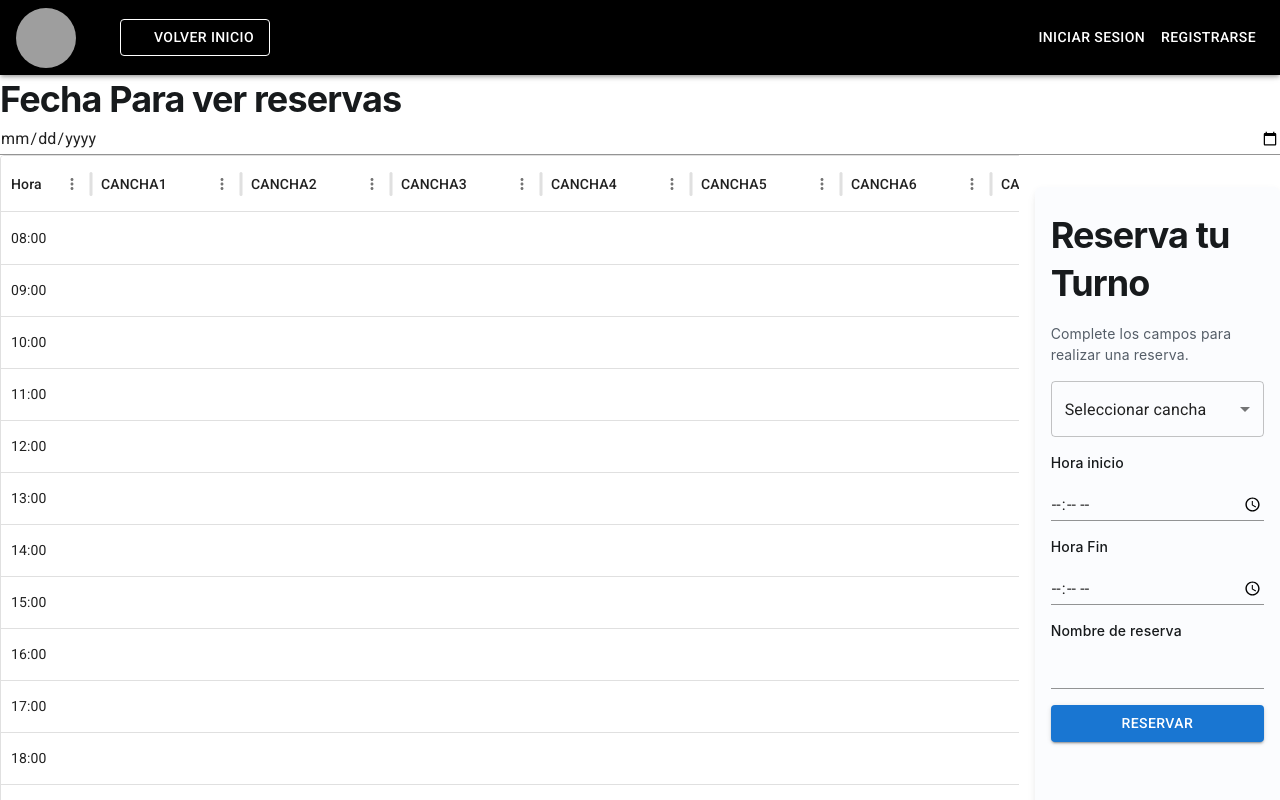
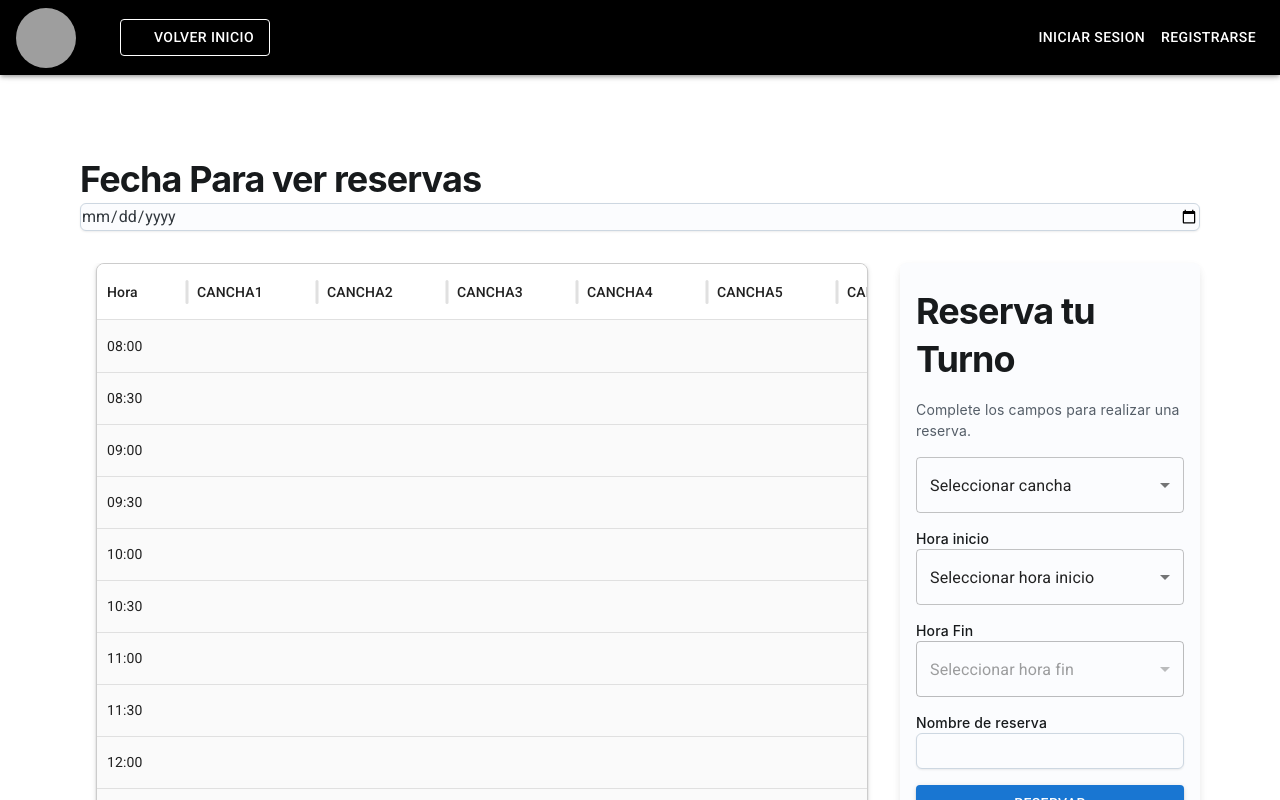
Before and after one commit to florm1827/UTN-DS25-Grupo-9, a React (Vite) app in the folder frontend/: page /alq in a window 1280 px wide. Shown: the top 800 px of the page. Built offline with nearby package versions, Linux system fonts and the light colour scheme; grey boxes are pictures that could not be loaded; some icons are missing.

Commit message:
Mejor vision grillap+ nuevas horas 30'+ formulario con menos opcion de error con select y no input date

```diff
--- a/frontend/src/components/Formulario.jsx
+++ b/frontend/src/components/Formulario.jsx
@@ -1,9 +1,16 @@
 import React, { useState } from 'react';
-import { Box, Button, FormControl, Input, MenuItem, Select } from '@mui/material';
+import { Box, Button, FormControl, MenuItem, Select } from '@mui/material';
 import Grilla from './Grilla';
 import FormLabel from '@mui/joy/FormLabel';
 import Typography from '@mui/joy/Typography';
 import Sheet from '@mui/joy/Sheet';
+import Input from '@mui/joy/Input';
+
+const horas = [
+  '08:00','08:30', '09:00','09:30', '10:00','10:30', '11:00','11:30', '12:00','12:30', '13:00','13:30', '14:00','14:30',
+  '15:00','15:30', '16:00','16:30', '17:00','17:30', '18:00','18:30', '19:00','19:30', '20:00','20:30', '21:00','21:30',
+  '22:00','22:30', '23:00','23:30', '24:00',
+];
 
 export default function FormularioConGrilla() {
   const [horaInicio, setHoraInicio] = useState('');
@@ -15,8 +22,6 @@ export default function FormularioConGrilla() {
   const hayConflicto = (nuevaReserva) => {
     return reservas.some((r) => {
       if (r.cancha !== nuevaReserva.cancha) return false;
-
-      // Verifica si hay solapamiento de horarios
       return (
         nuevaReserva.horaInicio < r.horaFin &&
         nuevaReserva.horaFin > r.horaInicio
@@ -27,7 +32,6 @@ export default function FormularioConGrilla() {
   const handleSubmit = () => {
     if (!horaInicio || !horaFin || !nombre || !cancha) {
       alert("⚠️ Completá todos los campos.");
-
       return;
     }
 
@@ -48,9 +52,7 @@ export default function FormularioConGrilla() {
       return;
     }
 
-
     setReservas(prev => [...prev, nuevaReserva]);
-
     setHoraInicio('');
     setHoraFin('');
     setNombre('');
@@ -58,11 +60,13 @@ export default function FormularioConGrilla() {
   };
 
   return (
-    <>
+    <Box sx={{ padding: 10 }}>
       <Typography level="h1" component="h1">Fecha Para ver reservas</Typography>
-    <Input type='date'> </Input>
-    <Box sx={{display:"flex", flexDirection:"row", gap:2}}>
+      <Input type='date' size='100' />
+
+      <Box sx={{ display: "flex", flexDirection: "row", gap: 2 }}>
         <Grilla reservas={reservas} />
+
         <Sheet
           sx={{
             width: 300,
@@ -89,39 +93,48 @@ export default function FormularioConGrilla() {
 
           <FormControl>
             <FormLabel>Hora inicio</FormLabel>
-        <Input
-        name="horainicio"
-        type="time"
-        step="1800"
-        min="08:00"
-        max="23:59"
-        value={horaInicio} onChange={e => setHoraInicio(e.target.value)}
-        />
+            <Select
+              value={horaInicio}
+              onChange={e => {
+                setHoraInicio(e.target.value);
+                setHoraFin('');
+              }}
+              displayEmpty
+            >
+              <MenuItem value="" disabled>Seleccionar hora inicio</MenuItem>
+              {horas.map(h => (
+                <MenuItem key={h} value={h}>{h}</MenuItem>
+              ))}
+            </Select>
           </FormControl>
 
           <FormControl>
             <FormLabel>Hora Fin</FormLabel>
-        <Input
-        name="horafin"
-        type="time"
-        step="1800"
-        min="08:00"
-        max="23:59"
-        value={horaFin} onChange={e => setHoraFin(e.target.value)}
-        />
+            <Select
+              value={horaFin}
+              onChange={e => setHoraFin(e.target.value)}
+              displayEmpty
+              disabled={!horaInicio}
+            >
+              <MenuItem value="" disabled>Seleccionar hora fin</MenuItem>
+              {horas.filter(h => h > horaInicio).map(h => (
+                <MenuItem key={h} value={h}>{h}</MenuItem>
+              ))}
+            </Select>
           </FormControl>
 
           <FormControl>
             <FormLabel>Nombre de reserva</FormLabel>
             <Input
-        name="horafin"
               type="text"
-        value={nombre} onChange={e => setNombre(e.target.value)}
+              value={nombre}
+              onChange={e => setNombre(e.target.value)}
             />
           </FormControl>
+
           <Button variant="contained" onClick={handleSubmit}>Reservar</Button>
         </Sheet>
       </Box>
-    </>
+    </Box>
   );
 }
--- a/frontend/src/components/Grilla.jsx
+++ b/frontend/src/components/Grilla.jsx
@@ -4,8 +4,9 @@ import { DataGrid } from '@mui/x-data-grid';
 import { styled } from '@mui/material/styles';
 
 const horas = [
-  '08:00', '09:00', '10:00', '11:00', '12:00', '13:00', '14:00',
-  '15:00','16:00','17:00','18:00','19:00','20:00','21:00','22:00','23:00','24:00'
+  '08:00','08:30', '09:00','09:30', '10:00','10:30', '11:00','11:30', '12:00','12:30', '13:00','13:30', '14:00','14:30',
+  '15:00','15:30', '16:00','16:30', '17:00','17:30', '18:00','18:30', '19:00','19:30', '20:00','20:30', '21:00','21:30',
+  '22:00','22:30', '23:00','23:30', '24:00',
 ];
 
 const canchas = [
@@ -13,44 +14,40 @@ const canchas = [
   'cancha5', 'cancha6', 'cancha7', 'cancha8'
 ];
 
+// 🔴 Celda reservada (estilo rojo con nombre)
 const ReservedCell = styled('div')({
-  backgroundColor: '#f44336',
+  backgroundColor: '#e53935',
   color: '#fff',
   fontWeight: 'bold',
+  width: '100%',
   height: '100%',
-  width: '100%',
   display: 'flex',
   alignItems: 'center',
   justifyContent: 'center',
+  borderRadius: 4,
 });
 
-function generarFilasConReservas(reservas) {
+// 🔄 Generar filas en función de las reservas
+function generarFilasConReservas(reservas = []) {
   return horas.map((hora, idx) => {
     const row = { id: idx, hora };
 
     canchas.forEach((cancha) => {
-      const reserva = reservas.find(r => (
-        r.cancha === cancha &&
-        hora >= r.horaInicio &&
-        hora < r.horaFin
-      ));
+      const reserva = reservas.find(
+        (r) => r.cancha === cancha && hora >= r.horaInicio && hora < r.horaFin
+      );
 
-      if (reserva) {
-        row[cancha] = {
-          nombre: reserva.nombre,
-          reservado: true
-        };
-      } else {
-        row[cancha] = {
-          nombre: '',
-          reservado: false
-        };
-      }
+      row[cancha] = reserva
+        ? { nombre: reserva.nombre, reservado: true }
+        : { nombre: '', reservado: false };
     });
 
     return row;
   });
 }
+
+export default function Grilla({ reservas = [] }) {
+  const rows = generarFilasConReservas(reservas);
 
   const columns = [
     {
@@ -59,31 +56,45 @@ const columns = [
       width: 90,
       sortable: false,
     },
-  ...canchas.map(cancha => ({
+    ...canchas.map((cancha) => ({
       field: cancha,
       headerName: cancha.toUpperCase(),
-    width: 150,
+      width: 130,
       sortable: false,
-    renderCell: (params) => {
-      if (params.value?.reservado) {
-        return <ReservedCell>{params.value.nombre}</ReservedCell>;
-      }
-      return '';
-    }
-  }))
+      renderCell: (params) =>
+        params.value?.reservado ? (
+          <ReservedCell>{params.value.nombre}</ReservedCell>
+        ) : (
+          ''
+        ),
+    })),
   ];
 
-export default function DataGridDemo({ reservas }) {
-  const rows = generarFilasConReservas(reservas);
-
   return (
-    <Box sx={{ width: '100%', overflowX: 'auto' }}>
-      <Box sx={{ minWidth: 1350 }}>
+    <Box
+      sx={{
+        width: '100%',
+        maxWidth: '100vw',
+        overflowX: 'auto',
+        mt: 4,
+        px: 2,
+        display: 'flex',
+        justifyContent: 'center',
+      }}
+    >
+      <Box sx={{ width: '100%'}}>
         <DataGrid
           rows={rows}
           columns={columns}
           hideFooter
+          disableColumnMenu
           autoHeight
+          sx={{
+            backgroundColor: '#fafafa',
+            border: '1px solid #ccc',
+            borderRadius: 2,
+            boxShadow: 2,
+          }}
         />
       </Box>
     </Box>
```
Lines whose indentation alone changed are shown as unchanged.
